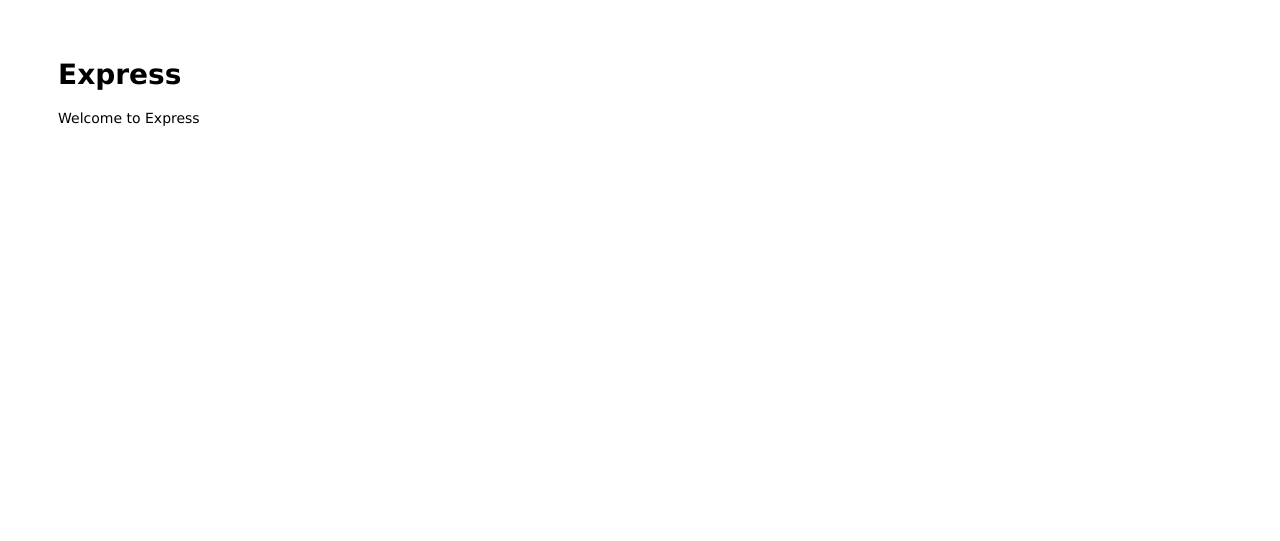
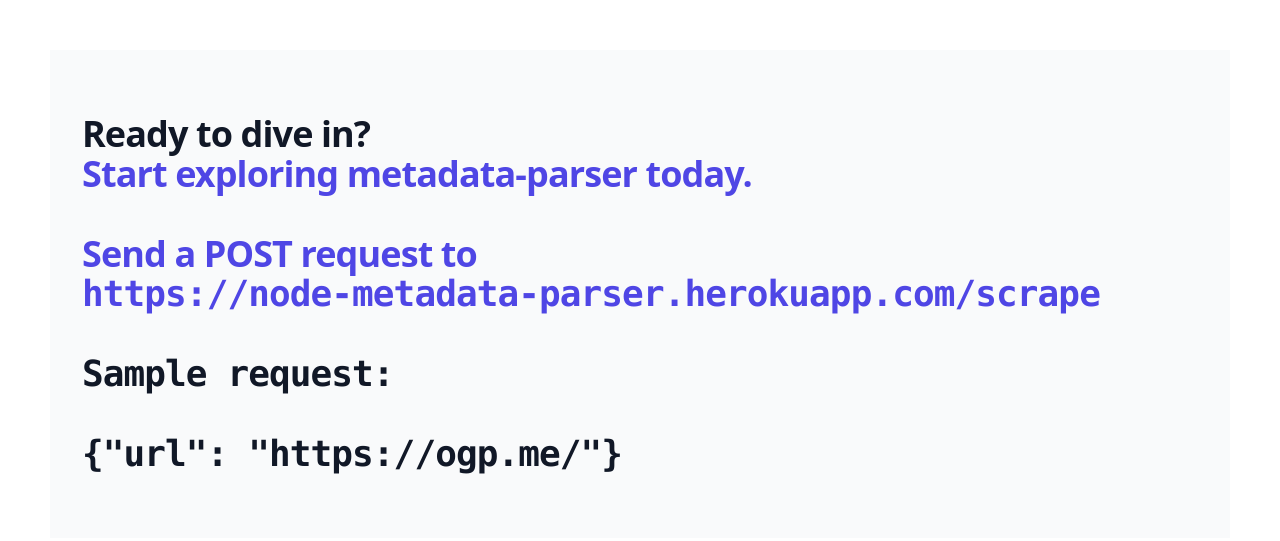
Before and after one commit to dpk07/metadata-parser, a website: page public/index.html in a window 1280 px wide. Drawn offline with nearby package versions, Linux system fonts and the light colour scheme.

Commit message:
Added an index page.

```diff
--- a/public/index.html
+++ b/public/index.html
@@ -3,11 +3,28 @@
 <head>
   <title>Express</title>
   <link rel="stylesheet" href="/stylesheets/style.css">
+  <link href="https://unpkg.com/tailwindcss@^1.0/dist/tailwind.min.css" rel="stylesheet">
 </head>
 
 <body>
-  <h1>Express</h1>
-  <p>Welcome to Express</p>
+  <!--
+  Tailwind UI components require Tailwind CSS v1.8 and the @tailwindcss/ui plugin.
+  Read the documentation to get started: https://tailwindui.com/documentation
+-->
+<div class="bg-gray-50">
+  <div class="max-w-screen-xl mx-auto py-12 px-4 sm:px-6 lg:py-16 lg:px-8 lg:flex lg:items-center lg:justify-between">
+    <h2 class="text-3xl leading-9 font-extrabold tracking-tight text-gray-900 sm:text-4xl sm:leading-10">
+      Ready to dive in?
+      <br>
+      <span class="text-indigo-600">Start exploring metadata-parser today.</span>
+<br/><br/>
+      <span class="text-indigo-600">Send a POST request to <br/><code>https://node-metadata-parser.herokuapp.com/scrape</code></span>
+      <br/>
+      <br/>
+      <code><span class="bg-gray-50">Sample request: <br/><br/><code>{"url": "https://ogp.me/"}</code></span></code>
+    </h2>
+  </div>
+</div>
 </body>
 
 </html>
```
